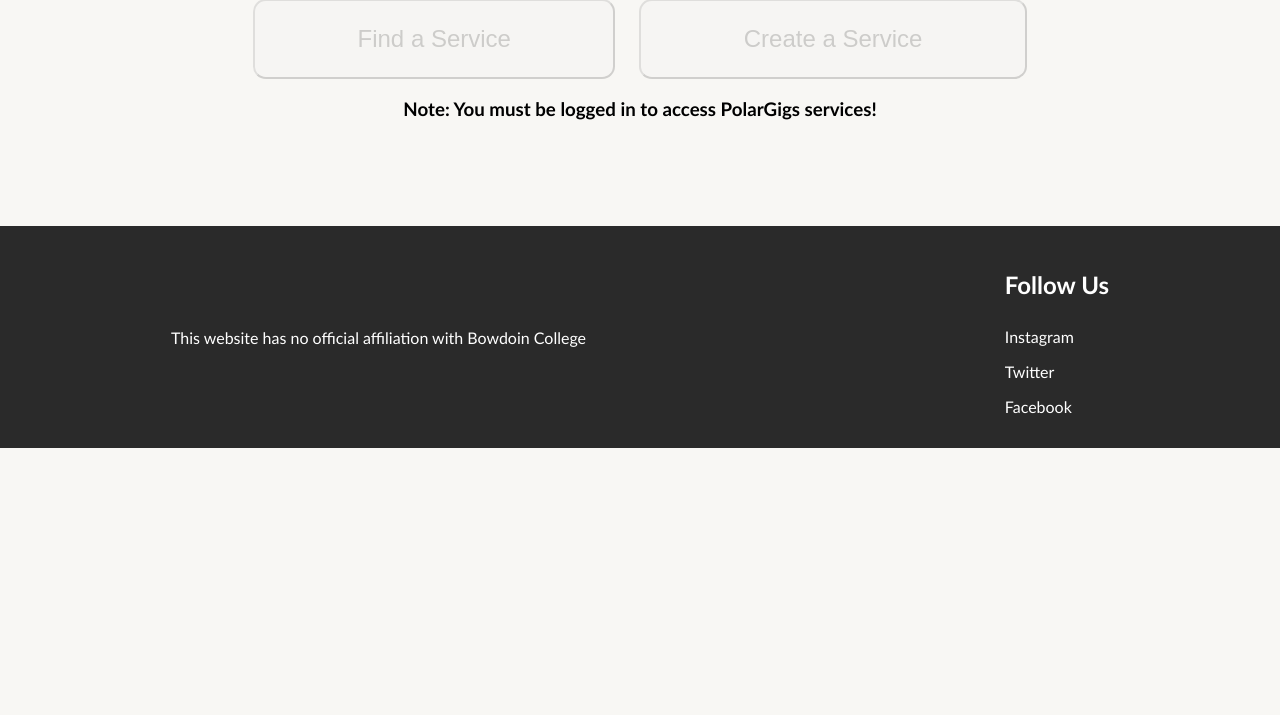
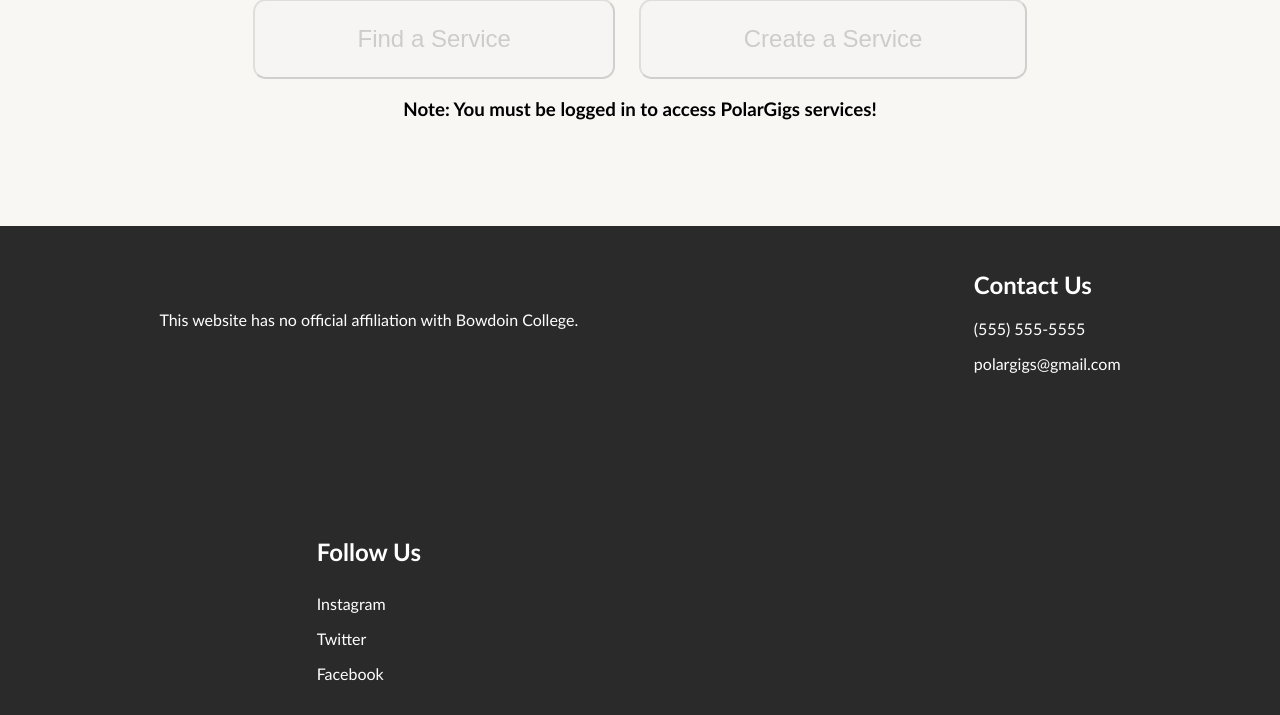
Before and after one commit to jakegaylord4/goodfellas.github.io, a Flask app: page / in a window 1280 px wide. Shown: the part 751-1466 px from the top of the page. Before the commit the page ends 1199 px from the top, so only its background shows below. Run offline with Flask 3, Linux system fonts and the light colour scheme.

Commit message:
Footer and Contact Update

```diff
--- a/backend/templates/frontpage.html
+++ b/backend/templates/frontpage.html
@@ -10,7 +10,7 @@
         <nav class="navbar">
             <ul>
                 <li><a href="/">PolarGigs</a></li>
-                <li class="right-nav"><a href="#"><span class="material-icons">mail</span>Contact</a></li>
+                <li class="right-nav"><a href="#footer-contact"><span class="material-icons">mail</span>Contact</a></li>
                 <li>
                     <a href="#" class="open-button" onclick="openSignUpForm()"><span class="material-icons">add_circle</span>Sign-Up</a>
                     <div class="signup-popup" id="signupForm">
@@ -87,7 +87,12 @@
 
         <footer class="footer">
             <div class="footer-container">
-                <div class="footer-info">This website has no official affiliation with Bowdoin College</div>
+                <div class="footer-info">This website has no official affiliation with Bowdoin College.</div>
+                <div id="footer-contact">
+                    <h2>Contact Us</h2>
+                    <p>(555) 555-5555</p>
+                    <p>polargigs@gmail.com</p>
+                </div>
                 <div class="footer-socials">
                     <h2>Follow Us</h2>
                     <a href="https://www.instagram.com/?hl=en">Instagram</a>
```
Also changed, not shown: backend/templates/authfrontpage.html (+7 -2 lines), backend/templates/createservice.html (+7 -2 lines), backend/templates/find_service.html (+7 -2 lines).
